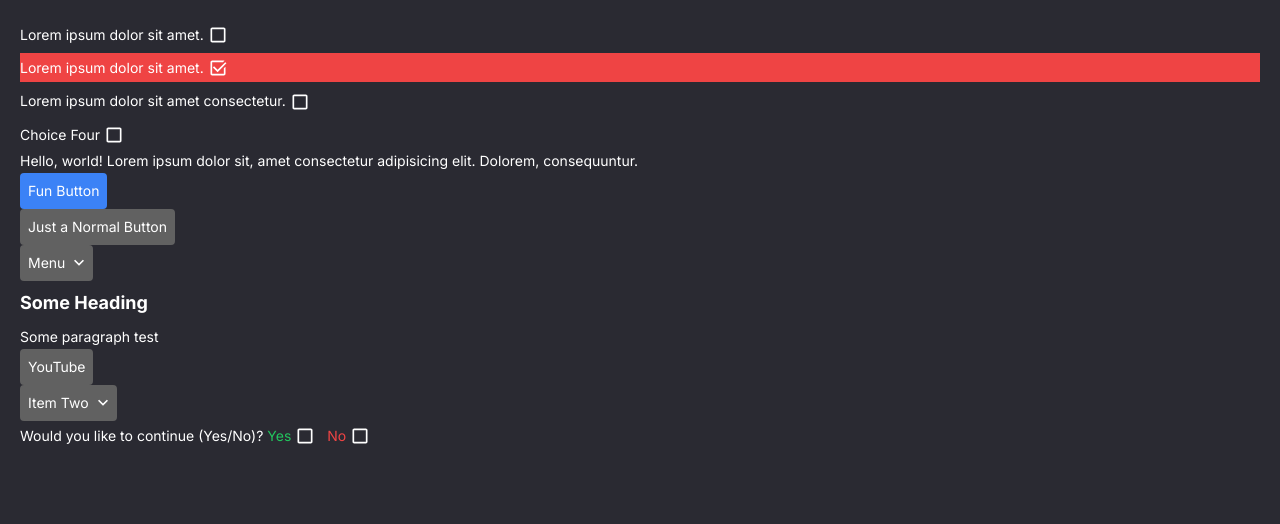
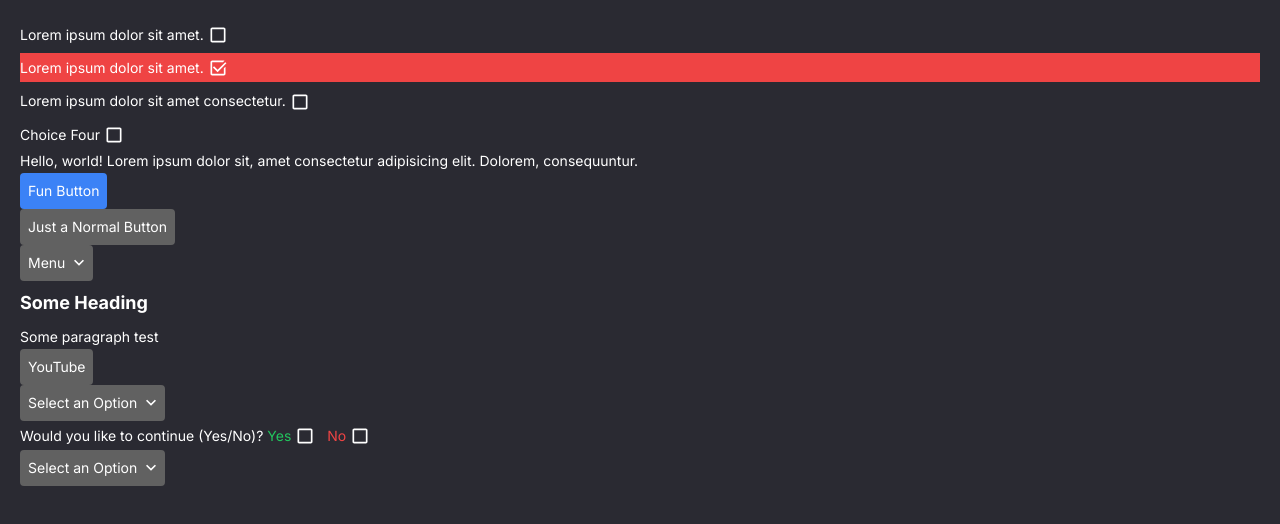
Before and after one commit to william-horn/team-maker, a Next.js app: page / in a window 1280 px wide. Shown: the top 524 px of the page. Built offline with nearby package versions, Linux system fonts and the light colour scheme.

Commit message:
added support for weblink dropdown items and polished dropdown menu logic

```diff
--- a/components/Buttons/Dropdown.jsx
+++ b/components/Buttons/Dropdown.jsx
@@ -10,6 +10,8 @@ import emptyFunc from "@/util/emptyFunc";
 const DropdownItem = function({
   children,
   id,
+  href,
+  className: importedClassName,
   ...rest
 }) {
   const {
@@ -18,14 +20,20 @@ const DropdownItem = function({
     _itemSelected: group_itemSelected,
     _setItemSelected: group_setItemSelected,
     itemData: group_itemData,
+    mode: group_mode,
+    className: group_className,
   } = useDropdownContext();
 
   const itemData = group_itemData[id];
-  const isSelected = group_itemSelected.id === id;
 
   if (!itemData) {
     throw Error("Item data does not exist for id \"" + id + "\"");
+  } else if (href && group_mode !== "weblink") {
+    throw Error("href can only be used in DropdownItem components if Dropdown mode is set to \"weblink\"");
   }
+
+  const isSelected = group_itemSelected.id === id;
+  const className = mergeClass(group_className.list.buttons, importedClassName);
 
   const onItemSelected = () => {
     if (!isSelected) {
@@ -34,26 +42,41 @@ const DropdownItem = function({
     }
   }
 
+  const renderButtonItem = () => {
+    switch (group_mode) {
+      case "select":
         return (
           <Button
           onClick={onItemSelected}
           state={{ _isSelected: isSelected }}
-    className={{
-      self: "w-full rounded-none relative bg-transparent justify-center",
-      __selected: {
-        self: "bg-button-hover-primary"
-      }
-    }}
+          className={className}
+          {...rest}>
+            {children}
+          </Button>
+        );
+
+      case "weblink":
+        return (
+          <Button
+          className={className}
+          href={href}
           {...rest}>
             {children}
           </Button>
         );
     }
+  }
+
+  return renderButtonItem();
+}
 
 const Dropdown = function({
+  mode="select",
   itemData={},
   children,
   hideMenuOnBlur=true,
+  toggleOnHover=false,
+  toggleOnClick=true,
   placeholder="Select an Option",
   defaultValue,
   defaultSelect,
@@ -67,7 +90,10 @@ const Dropdown = function({
   for (let key in itemData) itemData[key].id = key;
 
   // initialize state hooks
-  const [_itemSelected, _setItemSelected] = useState(itemData[defaultSelect] || { value: defaultValue, text: placeholder });
+  const [_itemSelected, _setItemSelected] = useState(
+    itemData[defaultSelect]
+      || { id: "default", value: defaultValue, text: placeholder }
+  );
   const [_menuOpen, _setMenuOpen] = useState(false);
 
   // all component styles
@@ -75,11 +101,17 @@ const Dropdown = function({
     self: "dropdown relative w-fit",
 
     list: {
-      self: "absolute hidden flex-col w-full bg-button-primary list rounded-b overflow-hidden max-h-28"
+      self: "absolute hidden flex-col w-full bg-button-primary list rounded-b overflow-hidden max-h-28 z-[9999]",
+
+      buttons: {
+        self: "w-full rounded-none relative bg-transparent justify-center",
+        __selected: {
+          self: "bg-button-hover-primary"
+        }
+      },
     },
 
     menuButton: {},
-    buttons: {},
 
     __selected: {
       list: {
@@ -95,12 +127,17 @@ const Dropdown = function({
   );
 
   const onMenuClick = () => {
+    if (toggleOnClick) {
       _setMenuOpen(!_menuOpen);
     }
+  }
 
-  // useEffect(() => {
-  //   console.log("dropdown: ", _itemSelected);
-  // });
+  const showDropdown = () => _setMenuOpen(true);
+  const hideDropdown = () => _setMenuOpen(false);
+
+  useEffect(() => {
+    console.log("dropdown: ", _itemSelected);
+  });
 
   return (
     <DropdownProvider
@@ -109,11 +146,14 @@ const Dropdown = function({
       _setItemSelected,
       _menuOpen,
       _setMenuOpen,
+      className,
       itemData,
+      mode,
     }}>
-      <div className={className.self}>
+      <div className={className.self} onMouseLeave={toggleOnHover ? hideDropdown : emptyFunc}>
         <Button
-        onBlur={hideMenuOnBlur ? () => _setMenuOpen(false) : emptyFunc}
+        onMouseEnter={toggleOnHover ? showDropdown : emptyFunc}
+        onBlur={hideMenuOnBlur ? hideDropdown : emptyFunc}
         rightIcon={_menuOpen ? rightIconSelected : rightIconUnselected}
         leftIcon={_menuOpen ? leftIconSelected : leftIconUnselected}
         className={className.menuButton}
--- a/components/ClientComponent.jsx
+++ b/components/ClientComponent.jsx
@@ -97,9 +97,11 @@ const ClientComponent = ({ children }) => {
 
       <Dropdown
       mode="select"
-      hideMenuOnBlur={false}
-      placeholder="Select State"
-      defaultSelect="two"
+      hideMenuOnBlur={true}
+      toggleOnHover={false}
+      toggleOnClick={true}
+      // placeholder="Select State"
+      // defaultSelect="two"
       defaultValue="def"
       rightIconUnselected="/icons/arrow_down_icon.svg"
       rightIconSelected="/icons/trash_icon.svg"
@@ -144,6 +146,41 @@ const ClientComponent = ({ children }) => {
         <ButtonGroup.Button id="no" className={{ text: { self: "text-red-500" }}}>No</ButtonGroup.Button>
       </ButtonGroup>
 
+
+      <Dropdown
+      mode="weblink"
+      hideMenuOnBlur={false}
+      toggleOnHover={true}
+      toggleOnClick={false}
+      // placeholder="Select State"
+      // defaultSelect="two"
+      defaultValue="def"
+      rightIconUnselected="/icons/arrow_down_icon.svg"
+      rightIconSelected="/icons/trash_icon.svg"
+      className={{
+        list: {
+          self: "overflow-y-scroll w-[200%]"
+        },
+        menuButton: {
+          __selected: {
+            self: "rounded-b-none"
+          }
+        }
+      }}
+      itemData={{
+        "one": { value: "uno", text: "Item One" },
+        "two": { value: "dos", text: "Item Two" },
+        "three": { value: "tres", text: "Item Three" },
+        "four": { value: "quatro", text: "Item Four" },
+        "five": { value: "sinco", text: "Item Five" },
+      }}>
+        <Dropdown.Item id="one" href="https://www.youtube.com">Item One</Dropdown.Item>
+        <Dropdown.Item id="two" href="https://www.youtube.com">Item Two</Dropdown.Item>
+        <Dropdown.Item id="three" href="https://www.youtube.com">Item Three</Dropdown.Item>
+        <Dropdown.Item id="four" href="https://www.youtube.com">Item Four</Dropdown.Item>
+        <Dropdown.Item id="five" href="https://www.youtube.com">Item Five</Dropdown.Item>
+      </Dropdown>
+
 {/*
       <Button>Normal</Button>
 
```
Lines whose indentation alone changed are shown as unchanged.
